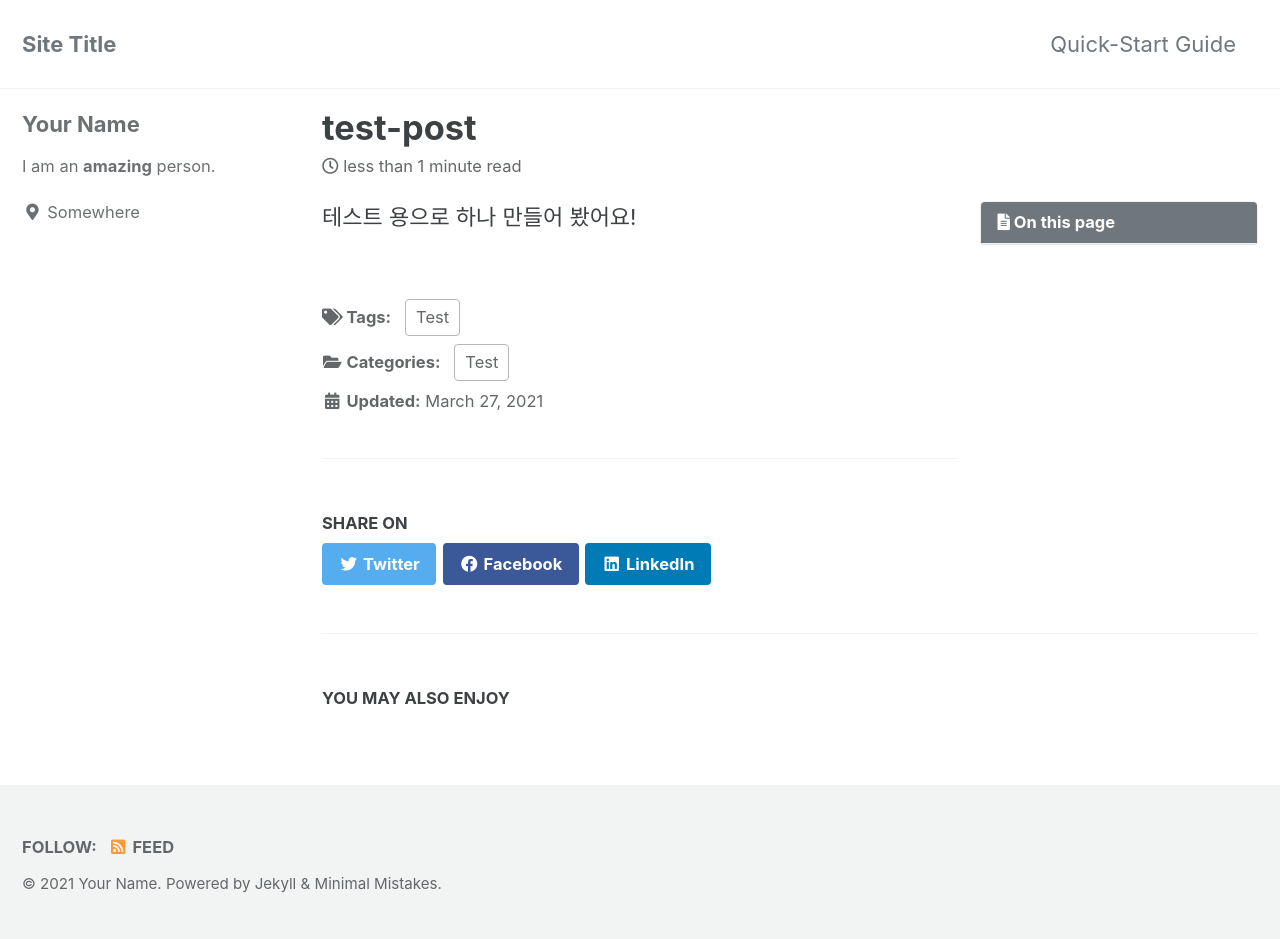
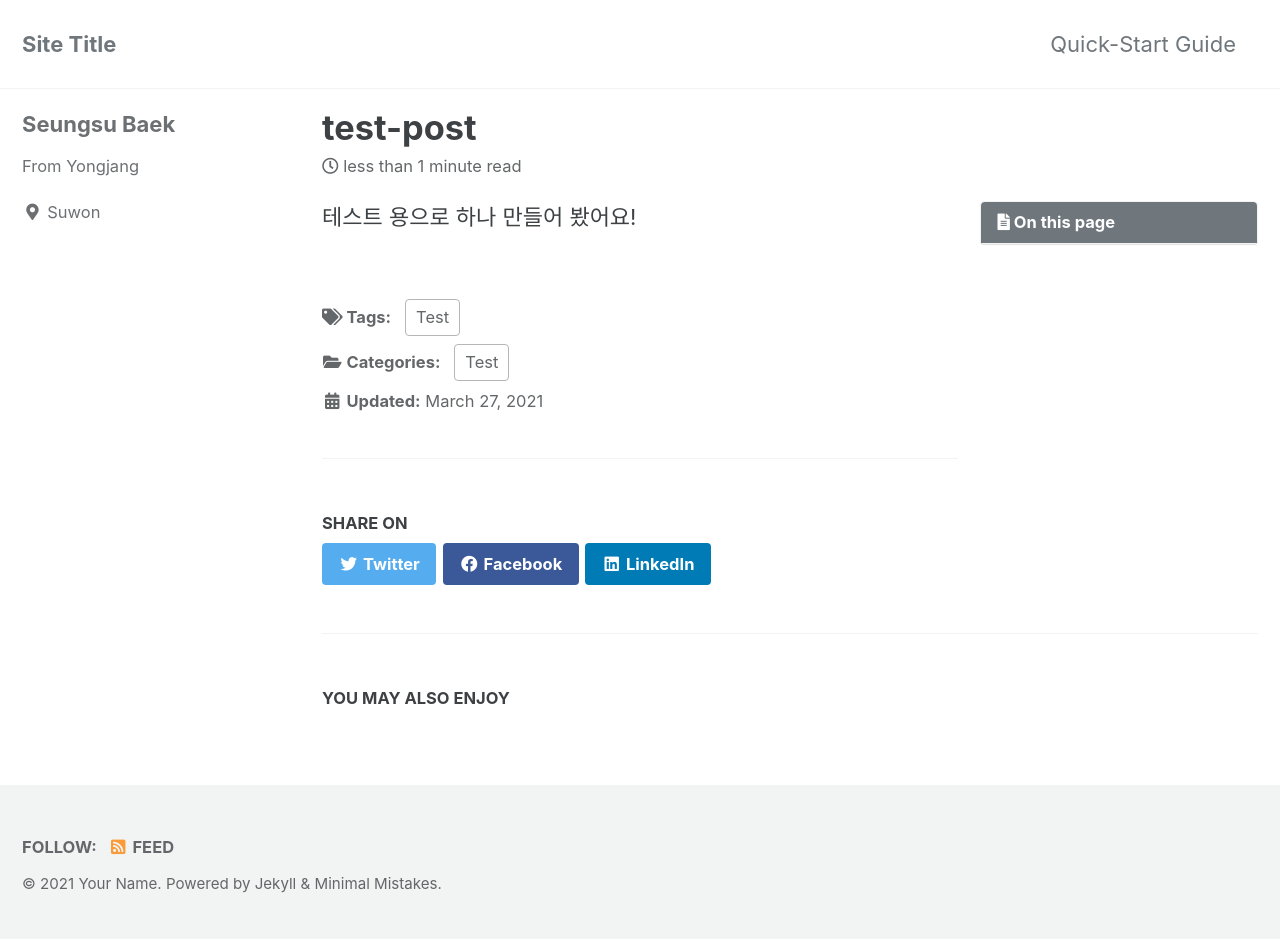
Before and after one commit to gnupdev/Yongjangcheon.github.io, a Jekyll site: the page built from _posts/2021-03-27-test-post.md, in a window 1280 px wide. Built offline with Jekyll 4.4.1, drawn with Linux system fonts in a browser that asks for light colours; cached includes are drawn as plain includes.

Commit message:
add config

```diff
--- a/_config.yml
+++ b/_config.yml
@@ -94,15 +94,15 @@ analytics:
 
 # Site Author
 author:
-  name             : "Your Name"
+  name             : "Seungsu Baek"
   avatar           : # path of avatar image, e.g. "/assets/images/bio-photo.jpg"
-  bio              : "I am an **amazing** person."
-  location         : "Somewhere"
+  bio              : "From Yongjang"
+  location         : "Suwon"
   email            :
   links:
     - label: "Email"
       icon: "fas fa-fw fa-envelope-square"
-      # url: "mailto:your.name@email.com"
+      # url: "mailto:gnupdev@gmail.com"
     - label: "Website"
       icon: "fas fa-fw fa-link"
       # url: "https://your-website.com"
@@ -114,7 +114,7 @@ author:
       # url: "https://facebook.com/"
     - label: "GitHub"
       icon: "fab fa-fw fa-github"
-      # url: "https://github.com/"
+      # url: "https://github.com/gnupdev"
     - label: "Instagram"
       icon: "fab fa-fw fa-instagram"
       # url: "https://instagram.com/"
```
